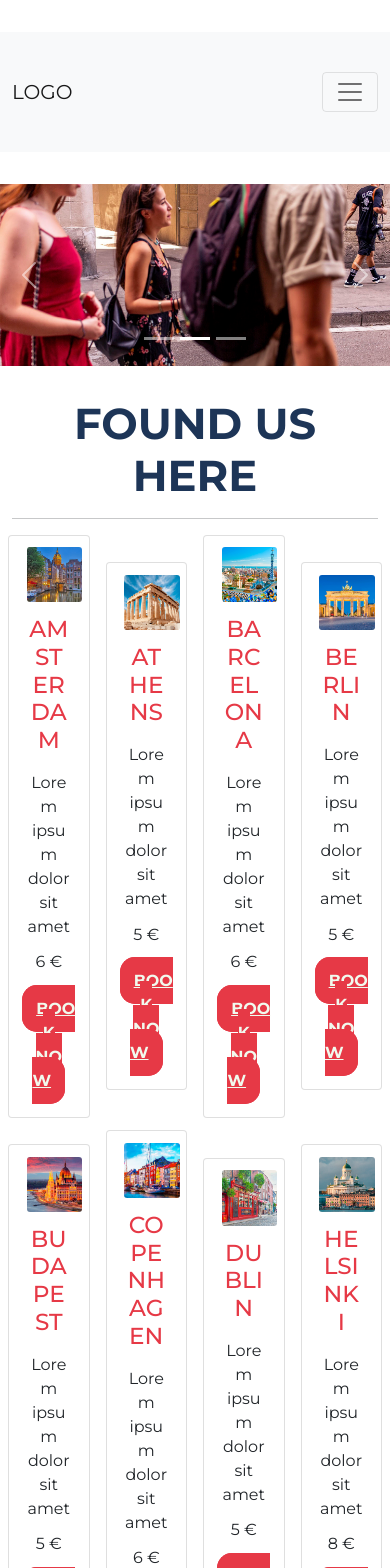
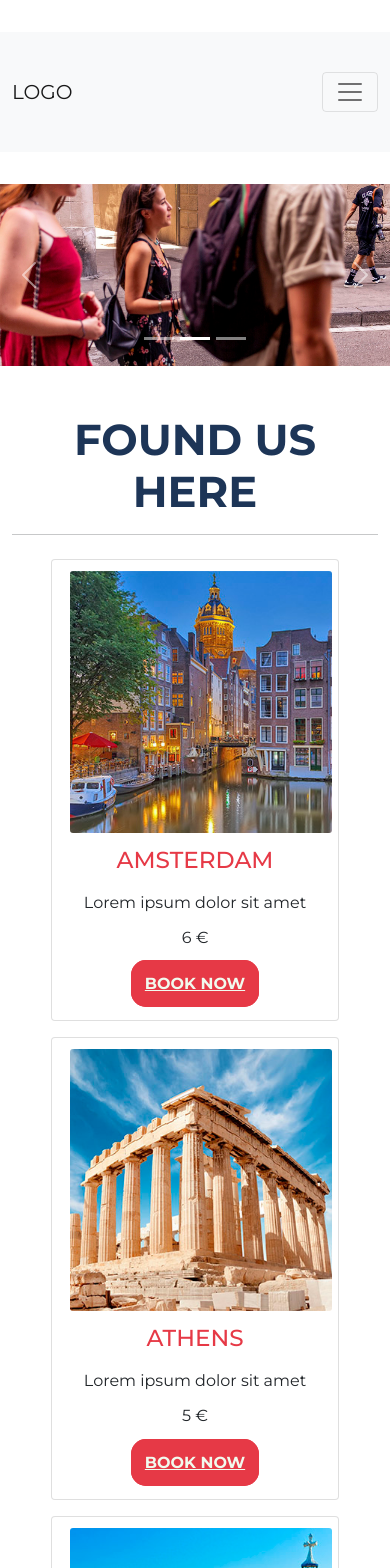
Before and after one commit to franciccone/ecommerce-react, a React (Create React App) app: page / in a window 390 px wide. Shown: the top 1568 px of the page. Built offline with nearby package versions, Linux system fonts and the light colour scheme.

Commit message:
Made ItemList responsive

```diff
--- a/src/App.js
+++ b/src/App.js
@@ -4,7 +4,7 @@ import BootstrapCarousel from './components/BootstrapCarousel/BootstrapCarousel'
 import ItemListContainer from "./components/ItemListContainer/ItemListContainer";
 import ItemDetailContainer from './components/ItemDetailContainer/ItemDetailContainer';
 import About from './components/About/About';
-import './styles/styles.css'
+import './styles/styles.css';
 import 'bootstrap/dist/css/bootstrap.min.css';
 import { BrowserRouter, Switch, Route, Redirect } from "react-router-dom";
 
--- a/src/components/ItemListContainer/Item.js
+++ b/src/components/ItemListContainer/Item.js
@@ -1,10 +1,12 @@
 import React from 'react'
 import { Link } from 'react-router-dom';
+import Card from 'react-bootstrap/Card';
+import Button from 'react-bootstrap/Button';
 import './Item.css';
 
 export const Item = ( {id, img, name, desc, price} ) => {
     return (
-            <div className="card">
+            <div className="card col-4 m-2"  style={{ width: '18rem' }}>
                 <img src={img} alt={name} className="card-img"/>
                 <div className="card-text">
                     <h3 className="card-name">{name}</h3>
--- a/src/components/ItemListContainer/ItemList.js
+++ b/src/components/ItemListContainer/ItemList.js
@@ -1,19 +1,22 @@
-import React from 'react'
-import { Item } from './Item'
+import React from 'react';
+import { Item } from './Item';
+import CardColumns from 'react-bootstrap/CardColumns';
 import './ItemList.css';
 
 export const ItemList = ( {cities = []} ) => {
 
     return (
-        <section className="container">
+        <section className="container my-5">
             <h2 className="container-title">Found us here</h2>
             <hr/>
             <div className="row">
 
-                {cities.map( (city) => <Item key={city.id} {...city}/> )}
+                        {cities.map( (city) => <Item key={city.id} {...city}/> )}
 
             </div>
         </section>
     )
 
 }
+
+export default ItemList;
```
Also changed, not shown: src/components/ItemListContainer/ItemListContainer.js (+4 -4 lines).
